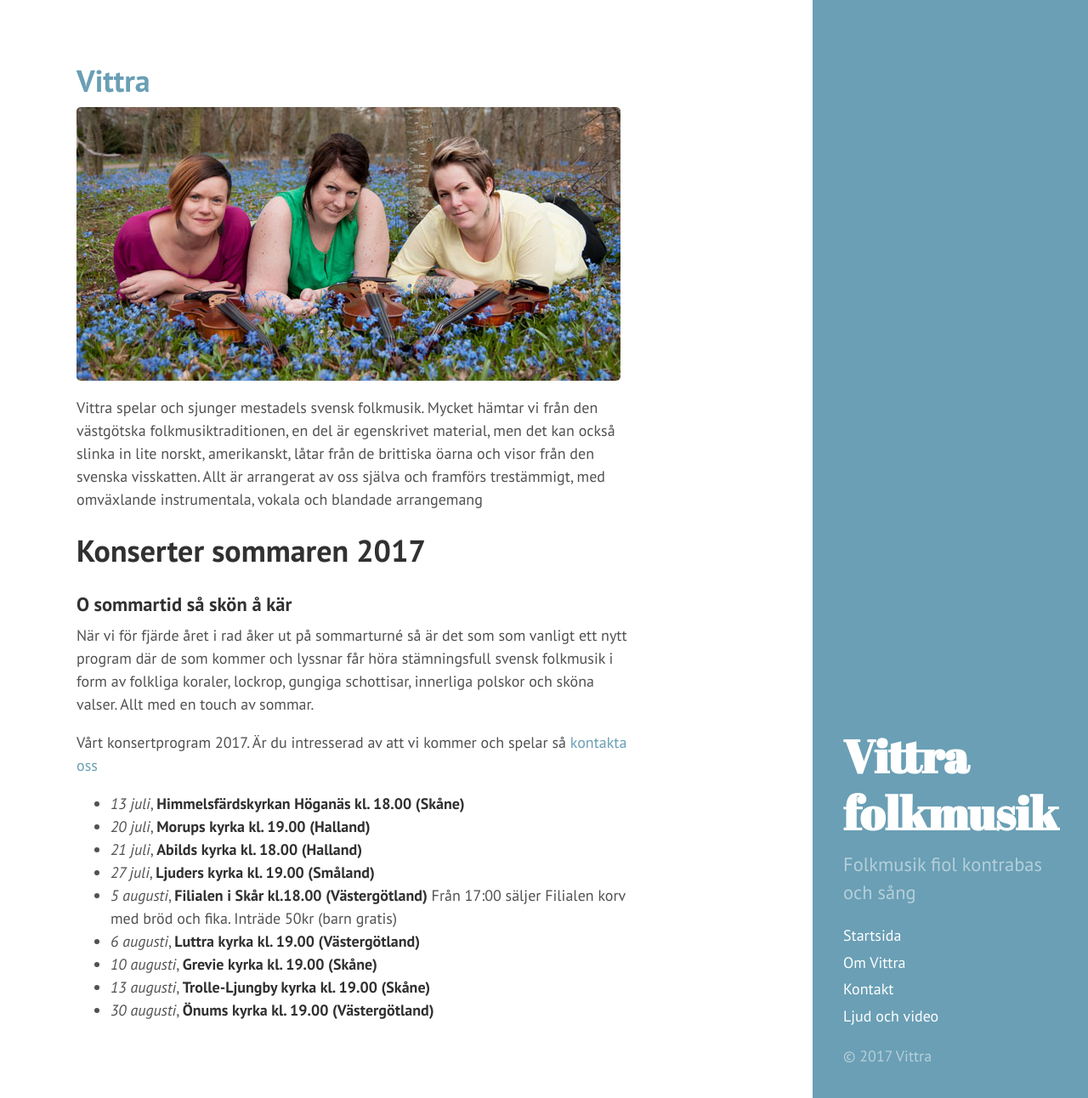
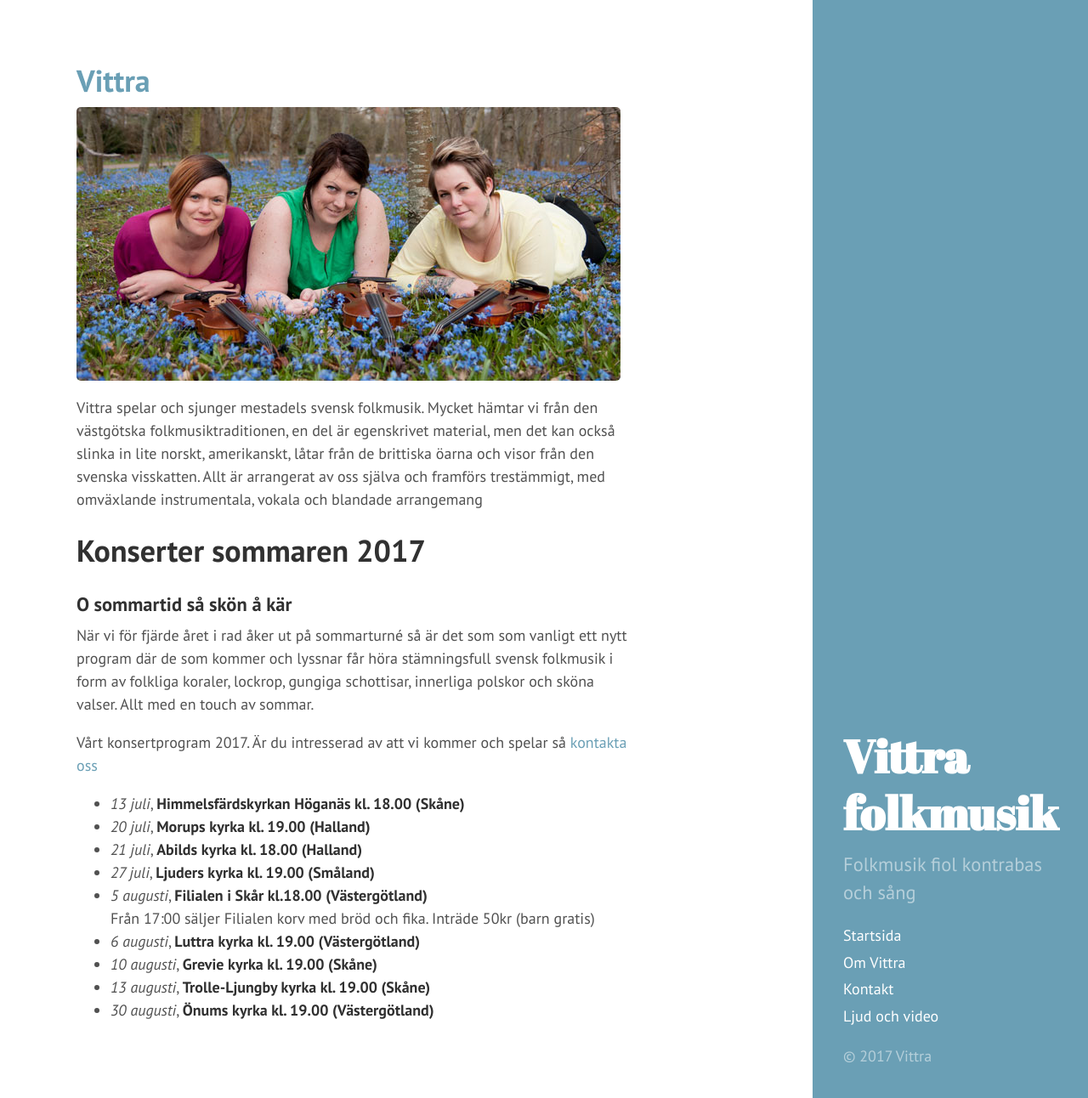
Before and after one commit to trinning/trinning.github.io, a Jekyll site: the page built from index.md, in a window 1280 px wide and 1292 px high. Shown: the whole window at 85% size. Built offline with Jekyll 4.4.1, drawn with Linux system fonts in a browser that asks for light colours.

```diff
--- a/index.md
+++ b/index.md
@@ -19,8 +19,7 @@ Vårt konsertprogram 2017. Är du intresserad av att vi kommer och spelar så [k
 * *20 juli*, **Morups kyrka kl. 19.00 (Halland)**
 * *21 juli*, **Abilds kyrka kl. 18.00 (Halland)**
 * *27 juli*, **Ljuders kyrka kl. 19.00 (Småland)**
-* *5 augusti*, **Filialen i Skår kl.18.00 (Västergötland)**
-Från 17:00 säljer Filialen korv med bröd och fika. Inträde 50kr (barn gratis)
+* *5 augusti*, **Filialen i Skår kl.18.00 (Västergötland)** <br/>Från 17:00 säljer Filialen korv med bröd och fika. Inträde 50kr (barn gratis)
 * *6  augusti*, **Luttra kyrka kl. 19.00 (Västergötland)**
 * *10 augusti*, **Grevie kyrka kl. 19.00 (Skåne)**
 * *13 augusti*, **Trolle-Ljungby kyrka kl. 19.00 (Skåne)**
```
